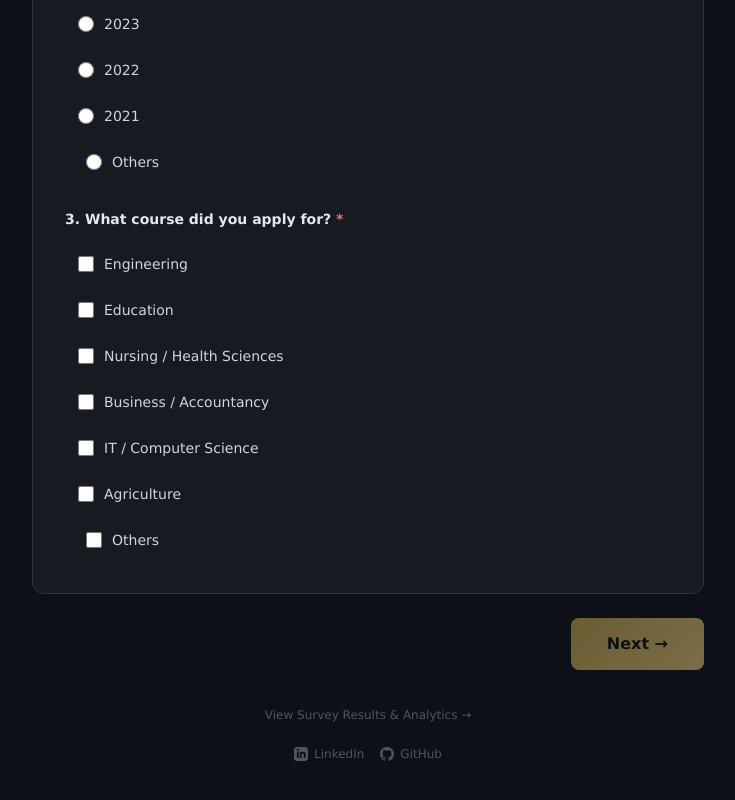
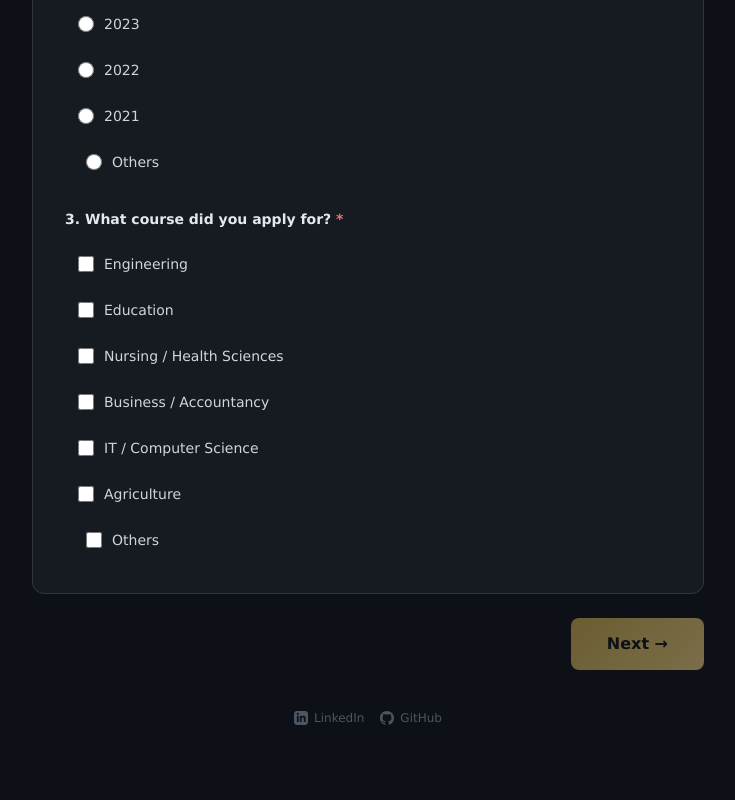
Before and after one commit to JenxxAI/negros-cet-survey, a Next.js app: page / in a window 1280 px wide. Shown: the part 993-1793 px from the top of the page, without its empty margins (272-1007 px from the left). After the commit the page ends 1759 px from the top, so only its background shows below. Built offline with nearby package versions, Linux system fonts and the light colour scheme; no server answers.

Commit message:
fix: remove results link from survey page

```diff
--- a/app/page.js
+++ b/app/page.js
@@ -379,7 +379,6 @@ export default function SurveyPage() {
         )}
 
         <div className="text-center mt-8 space-y-3">
-          <Link href="/results" className="text-xs text-gray-600 hover:text-gray-400 transition-colors">View Survey Results & Analytics →</Link>
           <div className="flex justify-center gap-4 pt-2">
             <a href="https://www.linkedin.com/in/carlos-miguel-torres-2644a9332/" target="_blank" rel="noopener noreferrer" className="flex items-center gap-1.5 text-xs text-gray-600 hover:text-blue-400 transition-colors">
               <svg xmlns="http://www.w3.org/2000/svg" width="14" height="14" viewBox="0 0 24 24" fill="currentColor"><path d="M19 0h-14c-2.761 0-5 2.239-5 5v14c0 2.761 2.239 5 5 5h14c2.762 0 5-2.239 5-5v-14c0-2.761-2.238-5-5-5zm-11 19h-3v-11h3v11zm-1.5-12.268c-.966 0-1.75-.79-1.75-1.764s.784-1.764 1.75-1.764 1.75.79 1.75 1.764-.783 1.764-1.75 1.764zm13.5 12.268h-3v-5.604c0-3.368-4-3.113-4 0v5.604h-3v-11h3v1.765c1.396-2.586 7-2.777 7 2.476v6.759z"/></svg>
```
